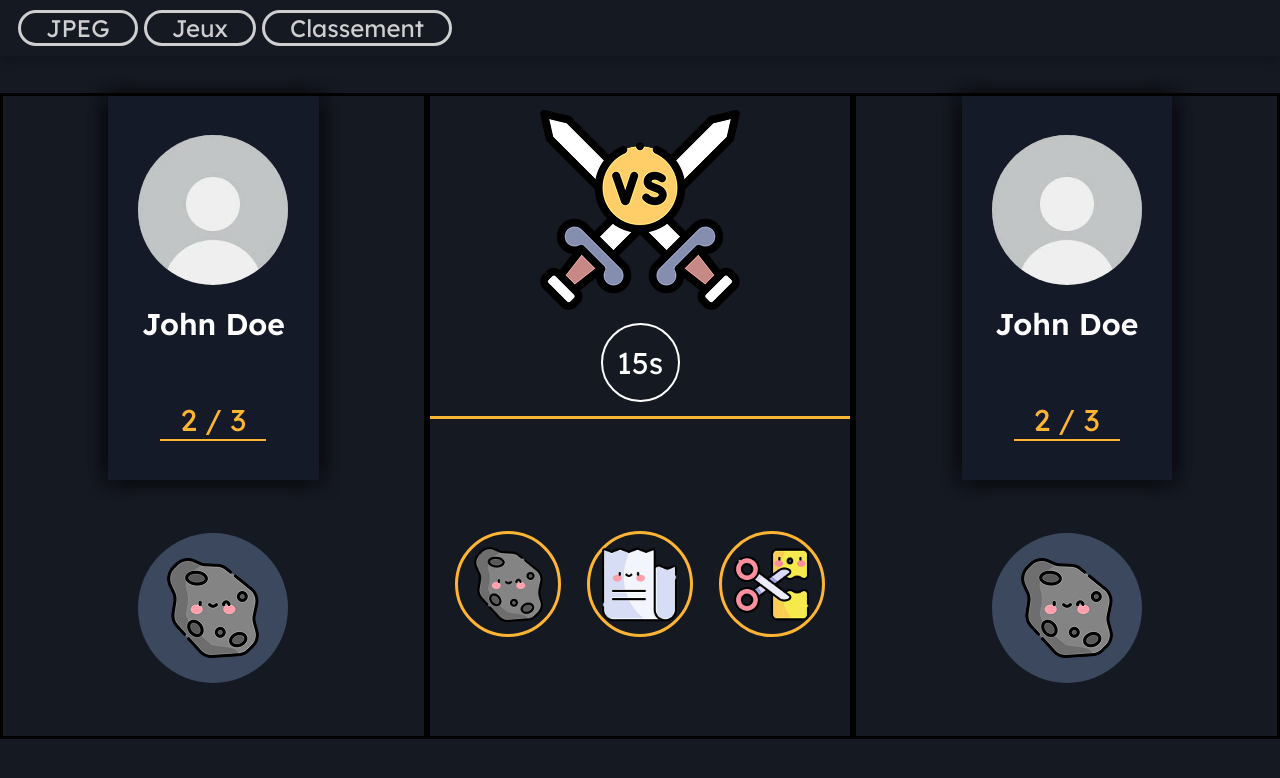
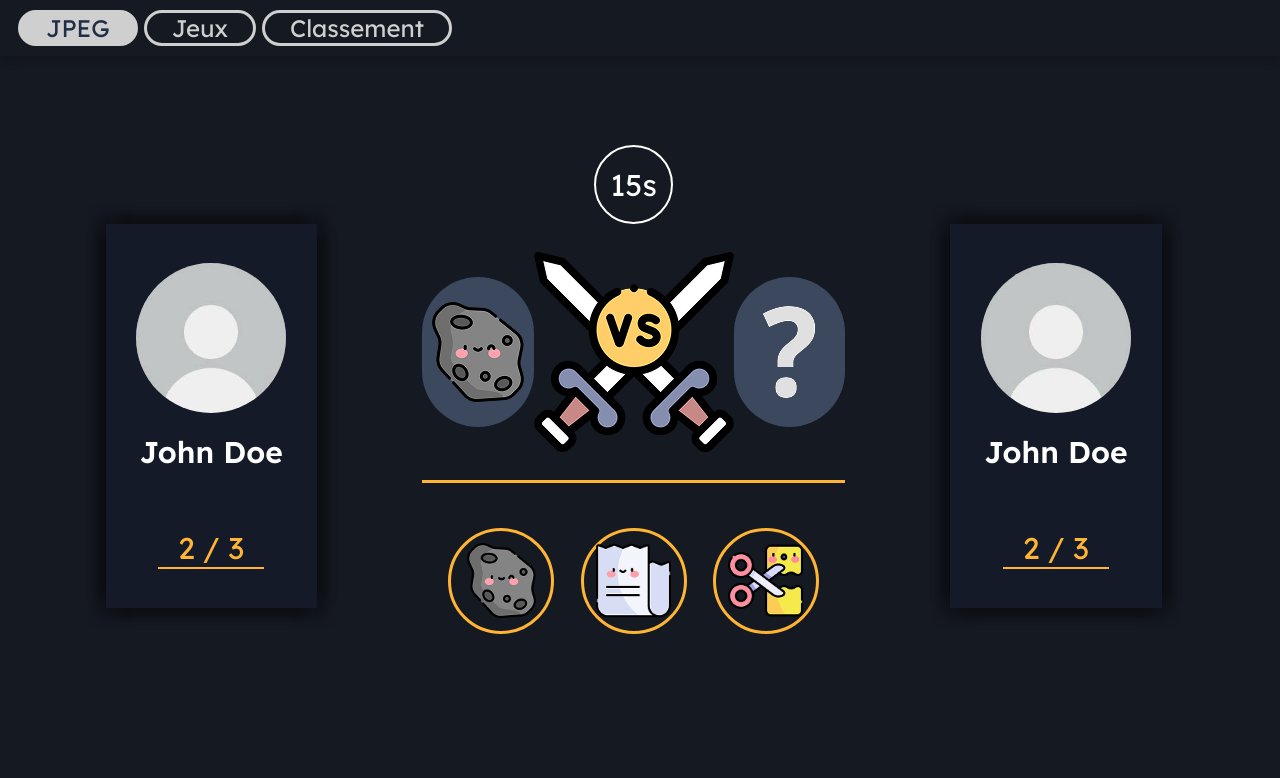
Before and after one commit to synnfall/JPEG, a PHP site: page /pfc.html in a window 1280 px wide. Shown: the top 778 px of the page. Run offline with PHP 8.4, Linux system fonts and the light colour scheme.

Commit message:
css finit

```diff
--- a/src/public/pfc.html
+++ b/src/public/pfc.html
@@ -12,9 +12,10 @@
 </head>
 <body>
   <!-- NAVBAR -->
+  <!-- NAVBAR -->
   <nav>
     <ul id="navbar">
-      <li><a href=".">JPEG</a></li>
+      <li class="active"><a href="">JPEG</a></li>
       <li><a href="jeux">Jeux</a></li>
       <li><a href="classements">Classement</a></li>
     </ul>
@@ -23,7 +24,7 @@
   <!-- MAIN -->
   <main>
 
-    <div id="right" class="big_container">
+    <div id="left" class="big_container">
       <div id="player1">
         <div class="profile">
           <img src="./img/pfp/default_pfp.jpg" alt="pfp" class="pfp"> <!-- importer pp du compte ici -->
@@ -31,26 +32,33 @@
         </div>
         <span id="score_player1"><span id="pts_player1">2</span> / 3</span>
       </div>
-      <div class="side_bas">
+    </div>
+
+    <div id="center" class="big_container">
+      <div id="center-up" class="center_child">
+        <div id="container_timer"><span id="timer">15s</span></div>
+      </div>
+
+      <div id="center-middle">
         <div class="container_coup">
-          <img src="./img/icons/rock.png" alt="versus">
+          <img src="./img/icons/rock.png" alt="rock">
+        </div>
+        <img src="./img/icons/versus.png" alt="versus">
+        <div class="container_coup">
+          <img src="./img/icons/interrogation.png" alt="versus">
         </div>
       </div>
-    </div>
-    <div id="center" class="big_container">
-      <div id="center-up" class="center_child">
-        <img src="./img/icons/versus.png" alt="versus">
-        <div id="container_timer"><span id="timer">15s</span></div>
-      </div>
+
+
       <div id="center-down" class="center_child">
         <ul>
-          <li class="bouton_pfc"><img src="./img/icons/rock.png" alt="rock"></li>
-          <li class="bouton_pfc"><img src="./img/icons/paper.png" alt="paper"></li>
-          <li class="bouton_pfc"><img src="./img/icons/scissors.png" alt="scissors"></li>
+          <li class="bouton_pfc pointer"><img src="./img/icons/rock.png" alt="rock"></li>
+          <li class="bouton_pfc pointer"><img src="./img/icons/paper.png" alt="paper"></li>
+          <li class="bouton_pfc pointer"><img src="./img/icons/scissors.png" alt="scissors"></li>
         </ul>
       </div>
     </div>
-    <div id="left" class="big_container">
+    <div id="right" class="big_container">
       <div id="player2">
         <div class="profile">
           <img src="./img/pfp/default_pfp.jpg" alt="pfp" class="pfp"> <!-- importer pp du compte ici -->
@@ -58,11 +66,6 @@
         </div>
         <span id="score_player1"><span id="pts_player1">2</span> / 3</span>
       </div>
-      <div class="side_bas">
-        <div class="container_coup">
-          <img src="./img/icons/rock.png" alt="rock">
-        </div>
-      </div>
     </div>
 
   </main>
--- a/src/public/style/pfc.css
+++ b/src/public/style/pfc.css
@@ -27,7 +27,6 @@ main{
 .big_container{
   width: 33%;
   height: 100%;
-  border: solid black;
 }
 
 .pfp{
@@ -47,6 +46,7 @@ main{
   display: flex;
   flex-direction: column;
   align-items: center;
+  justify-content: center;
 }
 
 #player1,#player2{
@@ -64,14 +64,6 @@ main{
               -10px -10px 10px rgba(0, 0, 0, .25);
 }
 
-.side_bas{
-  height: 40%;
-  width: 100%;
-
-  display: flex;
-  align-items: center;
-  justify-content: center;
-}
 
 .container_coup{
   background-color: var(--tertiary100);
@@ -109,23 +101,34 @@ main{
 
 /*---------- center ----------*/
 .center_child{
-  height: 50%;
   width: 100%;
+
+}
+
+#center-up{
+  height: 20%;
+  border-bottom: 3px var(--secondary) ;
+  display: flex;
+  justify-content: center;
+  align-items: flex-end;
+
+}
+
+#center-middle{
+  height: 40%;
+  display: flex;
+  align-items: center;
+  justify-content: space-evenly;
+}
+
+#center-down{
+  height: 20%;
+  border-top: solid 3px var(--secondary) ;
+
   display: flex;
   flex-direction: column;
   align-items: center;
   justify-content: space-evenly;
-}
-
-#center-up{
-  height: 50%;
-  border-bottom: 3px var(--secondary) ;
-
-}
-
-#center-down{
-  height: 50%;
-  border-top: solid 3px var(--secondary) ;
 }
 
 #container_timer{
```
Also changed, not shown: src/public/img/icons/interrogation.png (added), src/public/scripts/pfc.js (added).
